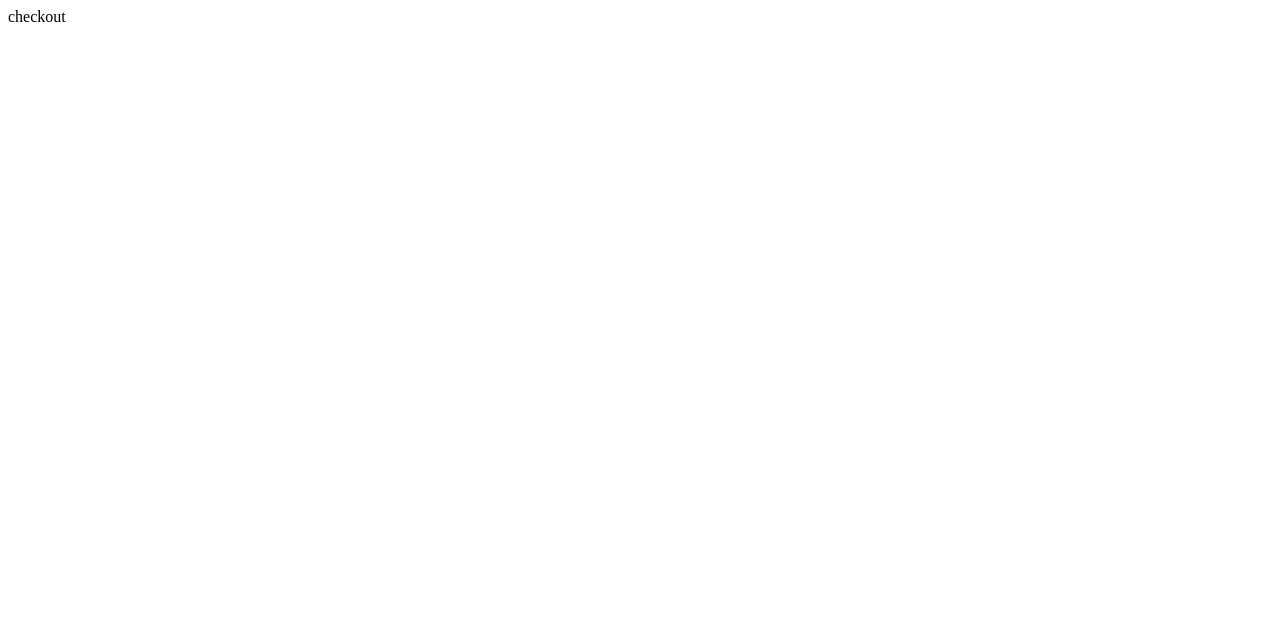
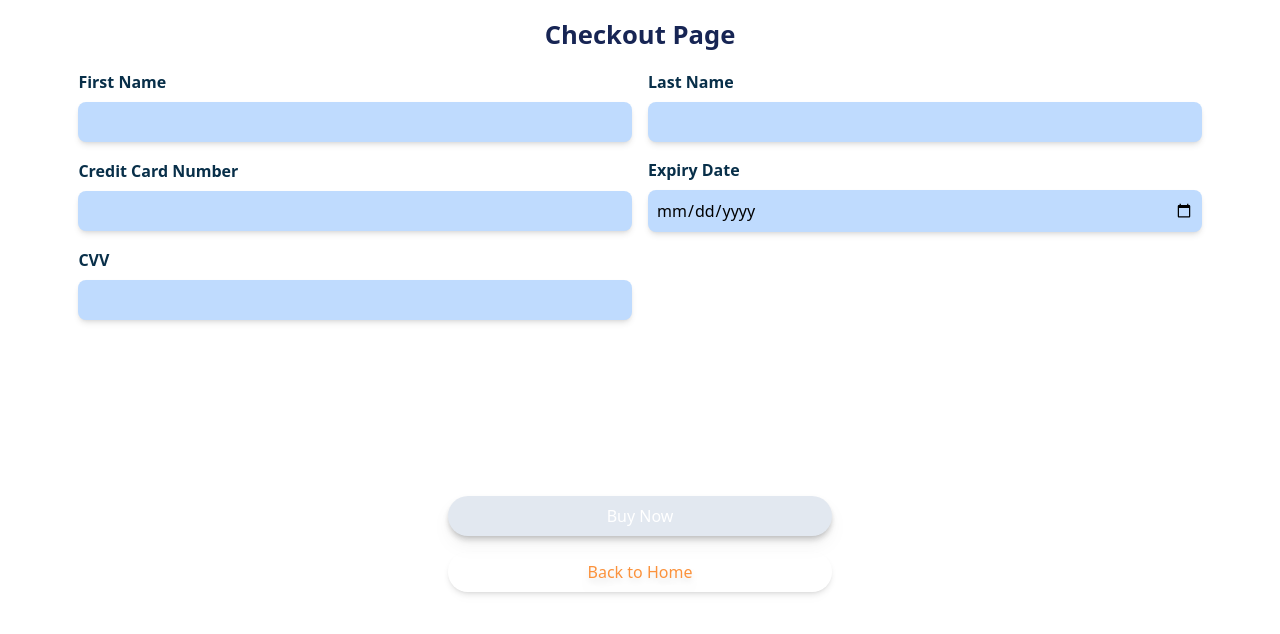
Before and after one commit to gilshw91/pickerApp, a Next.js app: page /checkout in a window 1280 px wide. Shown: the top 634 px of the page. Built offline with nearby package versions, Linux system fonts and the light colour scheme.

Commit message:
feat/form of checkout

```diff
--- a/app/components/AppButton/index.tsx
+++ b/app/components/AppButton/index.tsx
@@ -3,25 +3,25 @@
 import React from 'react'
 import { useRouter } from 'next/navigation';
 
-interface IAppButtonProps {
+interface IAppButtonProps extends React.ButtonHTMLAttributes<HTMLButtonElement> {
   label: string;
-  onClick: (e:React.MouseEvent<HTMLButtonElement, MouseEvent>) => void
+  // onClick: (e:React.MouseEvent<HTMLButtonElement, MouseEvent>) => void
   redirectUrl?: string;
   typeStyle?: 'btn-contained' | 'btn-text';
   className?: string;
   disabled?: boolean
 }
 
-const AppButton = ({ label, onClick, typeStyle = 'btn-contained', redirectUrl, className, disabled=false }: IAppButtonProps) => {
+const AppButton = ({ label, onClick, typeStyle = 'btn-contained', redirectUrl, className, disabled=false, type }: IAppButtonProps) => {
   const router = useRouter()
 
   const handleClick = (e:React.MouseEvent<HTMLButtonElement, MouseEvent>) => {
     redirectUrl && router.push(redirectUrl);
-    onClick(e)
+    onClick && onClick(e)
   }
   redirectUrl
   return (
-    <button className={`${typeStyle}`} onClick={handleClick} disabled={disabled} >
+    <button className={`${typeStyle}`} onClick={handleClick} disabled={disabled} type={type}>
       {label}
     </button>
   )
--- /dev/null
+++ b/app/components/AppInputField/index.tsx
@@ -0,0 +1,17 @@
+import React from 'react'
+
+interface IAppInputFieldProps extends React.InputHTMLAttributes<HTMLInputElement> {
+  label?: string;
+  styleByType?: 'input-number' | 'input-date' | 'input-text' | 'input-radio'
+}
+const AppInputField = ({ label, name, type = "text", value = "", styleByType = 'input-text', onChange, className }: IAppInputFieldProps) => {
+
+  return (
+    <div className={`flex flex-col space-y-2 justify-center ${className}`}>
+      {label && <label className="block font-bold text-sky-950">{label}</label>}
+      <input className={styleByType} name={name} type={type} value={value} onChange={onChange} />
+    </div>
+  )
+}
+
+export default AppInputField
--- a/app/components/index.ts
+++ b/app/components/index.ts
@@ -1,2 +1,3 @@
 export { default as AppPlanCard } from './AppPlanCard';
 export { default as AppButton } from './AppButton';
+export { default as AppInputField } from './AppInputField';
--- a/app/layout.tsx
+++ b/app/layout.tsx
@@ -1,4 +1,4 @@
-import '@styles/globals.css'
+import '@styles/globals.css';
 import type { Metadata } from 'next'
 import { Inter } from 'next/font/google'
 
--- a/app/libs/utils/index.ts
+++ b/app/libs/utils/index.ts
@@ -4,3 +4,16 @@ export const formatText = (text: string) => {
 
   return formattedString;
 }
+
+
+export const hasEmptyValues = (obj: {[key:string]: unknown}) => {
+  for (const key in obj) {
+    if (obj.hasOwnProperty(key)) {
+      const value = obj[key];
+      if (value === '' || value === undefined || value === null || (Array.isArray(value) && value.length === 0)) {
+        return true;
+      }
+    }
+  }
+  return false;
+}
--- a/app/page.tsx
+++ b/app/page.tsx
@@ -3,6 +3,9 @@
 import { useEffect, useState } from "react";
 import Image from 'next/image'
 import { AppButton, AppPlanCard } from "./components";
+import Link from "next/link";
+import '@styles/globals.css';
+
 
 const PickerPage = () => {
   const [plansData, setPlansData] = useState<IPlan[]>([]);
--- a/pages/checkout/index.tsx
+++ b/pages/checkout/index.tsx
@@ -1,10 +1,86 @@
+import { useState } from 'react';
+import Link from 'next/link';
+import { useRouter } from 'next/navigation';
+import { AppButton, AppInputField } from '@/components';
+import { hasEmptyValues } from '@/libs';
+import '@styles/globals.css';
 
-import React from 'react'
+const CheckoutPage: React.FC = () => {
+  const [fields, setFields] = useState({
+    firstName: '',
+    lastName: '',
+    creditCardNumber: '',
+    expiryDate: '',
+    cvv: '',
+  })
+  const router = useRouter();
 
-const Checkout = () => {
+  const handleChange = (e: React.ChangeEvent<HTMLInputElement>) => {
+    const { name, value } = e.target
+    setFields((prevFields) => ({ ...prevFields, [name]: value }));
+  }
+
+  const fieldsInputs = ([
+    {
+      label: 'First Name',
+      name: 'firstName',
+      value: fields.firstName,
+      onChange: handleChange,
+      required: true
+    },
+    {
+      label: 'Last Name',
+      name: 'lastName',
+      value: fields.lastName,
+      onChange: handleChange,
+      required: true
+    },
+    {
+      label: 'Credit Card Number',
+      name: 'creditCardNumber',
+      value: fields.creditCardNumber,
+      onChange: handleChange,
+      required: true
+    },
+    {
+      label: 'Expiry Date',
+      name: 'expiryDate',
+      value: fields.expiryDate, // 2023-10-03
+      type: 'date',
+      onChange: handleChange,
+      required: true
+    },
+    {
+      label: 'CVV',
+      name: 'cvv',
+      value: fields.cvv,
+      type: 'number',
+      onChange: handleChange,
+      required: true
+    }
+  ])
+
+  const handleSubmit = (e: React.FormEvent<HTMLFormElement>) => {
+    e.preventDefault()
+    router.push('/confirmation')
+  }
+
   return (
-    <div>checkout</div>
-  )
-}
+    <div className="p-4 w-[100vw] flex flex-col items-center">
+      <h1 className="text-[4vw] md:text-[2vw]  font-bold mb-4 text-center text-blue-950 transition-all duration-150 ease-out">Checkout Page</h1>
+      <form onSubmit={handleSubmit} className='flex flex-col items-center w-[90%]'>
+        <div className="grid grid-cols-1 sm:grid-cols-2 gap-4 w-[100%]">
+          {fieldsInputs.map((field) => {
+            return <AppInputField key={field.name} {...field} />
+          })}
+        </div>
+        <div className='flex flex-col mt-4 space-y-4 fixed md:static bottom-10 w-[70%] md:pt-40 md:max-w-[30vw]'>
+          <AppButton type="submit" label='Buy Now' className="mt-4 bg-blue-500 text-white py-2 px-4 rounded hover:bg-blue-600" disabled={hasEmptyValues(fields)}/>
+          <Link href="/" className="btn-text" >Back to Home</Link>
+        </div>
+      </form>
+    </div>
+  );
+};
 
-export default Checkout
+export default CheckoutPage;
--- a/pages/confirmation/index.tsx
+++ b/pages/confirmation/index.tsx
@@ -1,10 +1,34 @@
+'use-client'
 
-import React from 'react'
+import { useEffect, useState } from 'react';
+import Link from 'next/link';
+import '@styles/globals.css';
 
-const Confirmation = () => {
+
+const ConfirmationPage: React.FC = () => {
+const [cardData, setCardData] = useState<IPlan>()
+
+useEffect(() => {
+  const data = localStorage.getItem('selectedCard')
+  data && setCardData(JSON.parse(data))
+}, [])
+
+
   return (
-    <div>confirmation</div>
-  )
-}
+    <div className="p-4">
+      <h1 className="text-3xl font-bold mb-4">Confirmation Page</h1>
+      <div className="bg-white p-4 rounded shadow-md">
+        <p className="text-lg font-bold mb-2">{`ID: ${cardData?.id}`}</p>
+        <p className="text-gray-600">{`Plan: ${cardData?.title}`}</p>
+        <p className="text-gray-600">{`Description: ${cardData?.description}`}</p>
+        <p className="text-gray-600">{`Price: ${cardData?.currency}${cardData?.price}`}</p>
+      </div>
+      <button className="mt-4 bg-blue-500 text-white py-2 px-4 rounded hover:bg-blue-600">Buy Now</button>
+      <Link href="/checkout" className="mt-4 text-blue-500 underline">
+        Back to Checkout Page
+      </Link>
+    </div>
+  );
+};
 
-export default Confirmation
+export default ConfirmationPage;
```
Also changed, not shown: 1 other file (tests, documents, lock files or other folders).
